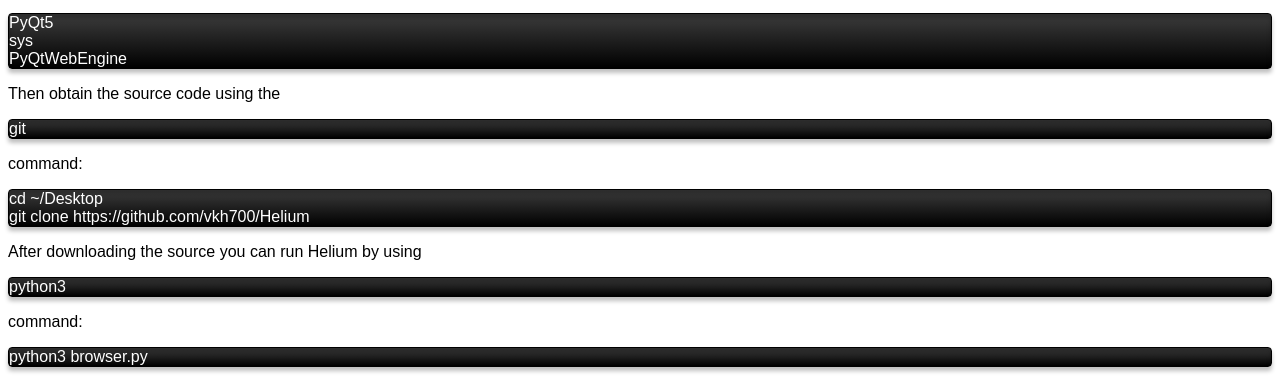
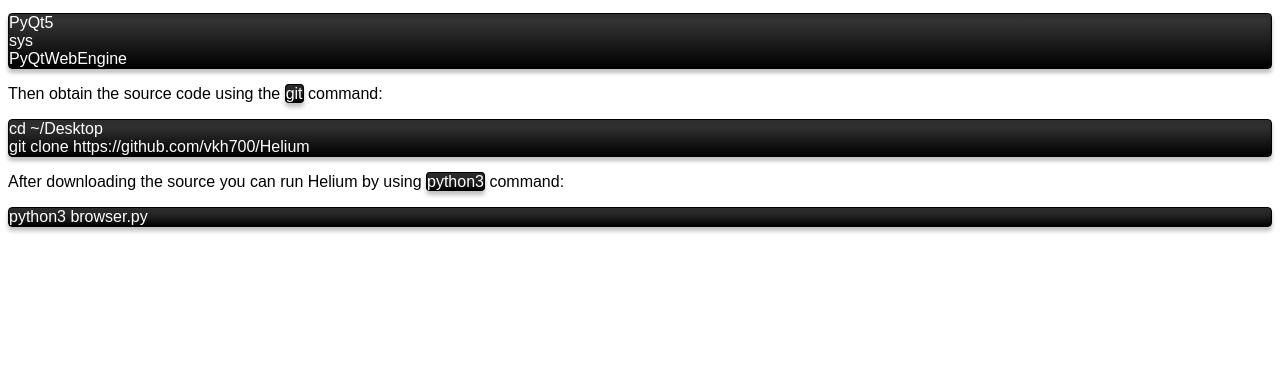
Before and after one commit to vkh700/HeliumWebsite, a plain HTML site: page docs/index.html in a window 1280 px wide. Shown: the part 447-830 px from the top of the page. After the commit the page ends 800 px from the top, so only its background shows below. Drawn offline with Linux system fonts and the light colour scheme; a web font is replaced by a local one.

Commit message:
Update index.html

```diff
--- a/docs/index.html
+++ b/docs/index.html
@@ -35,8 +35,8 @@
 	<pre class="code">PyQt5
 sys
 PyQtWebEngine</pre>
-	<p>Then obtain the source code using the <pre class="code">git</pre> command:</p>
+	<p>Then obtain the source code using the <span class="code">git</span> command:</p>
 	<pre class="code">cd ~/Desktop
 git clone https://github.com/vkh700/Helium</pre>
-	<p>After downloading the source you can run Helium by using <pre class="code">python3</pre> command:</p>
+	<p>After downloading the source you can run Helium by using <span class="code">python3</span> command:</p>
 	<pre class="code">python3 browser.py</pre>
```
